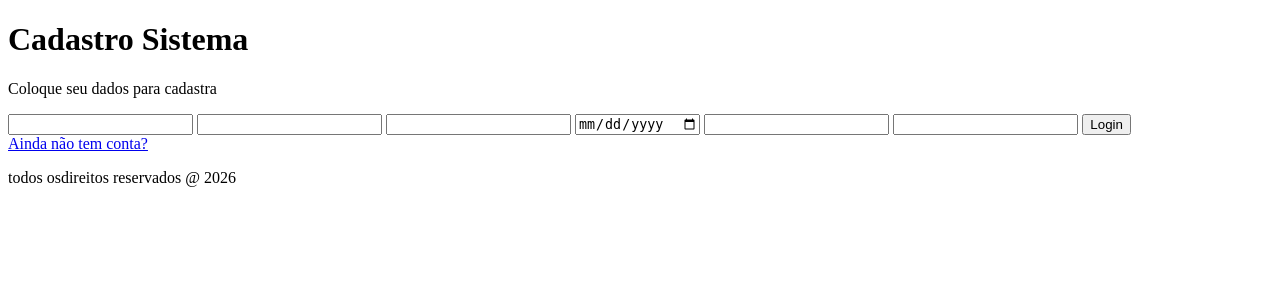
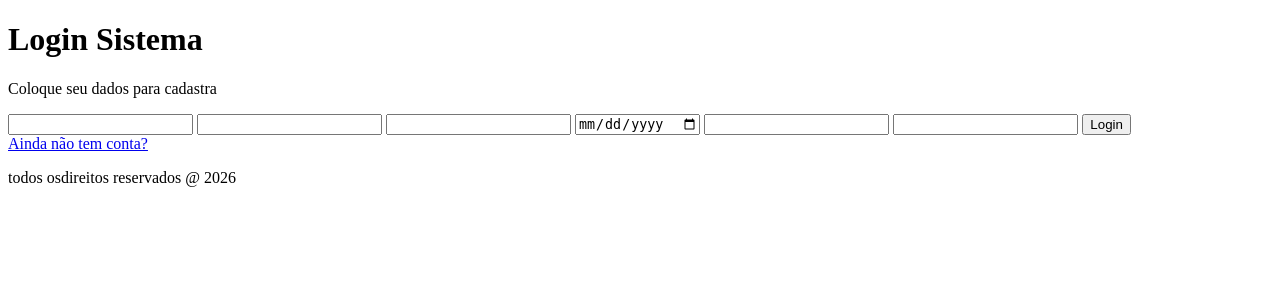
Before and after one commit to ErikSlava/MySite, a Python web app: template templates/login.html in a window 1280 px wide. Shown: the top 300 px of the page. Run offline with Jinja, Linux system fonts and the light colour scheme; the template is opened without the code that fills it, so the values that code supplies are empty.

Commit message:
Change header from 'Cadastro' to 'Login'

```diff
--- a/templates/login.html
+++ b/templates/login.html
@@ -6,7 +6,7 @@
   </head>
   <body>
     <header>
-      <h1>Cadastro Sistema</h1>
+      <h1>Login Sistema</h1>
       <p>Coloque seu dados para cadastra</p>
     </header>
     <main>
```
